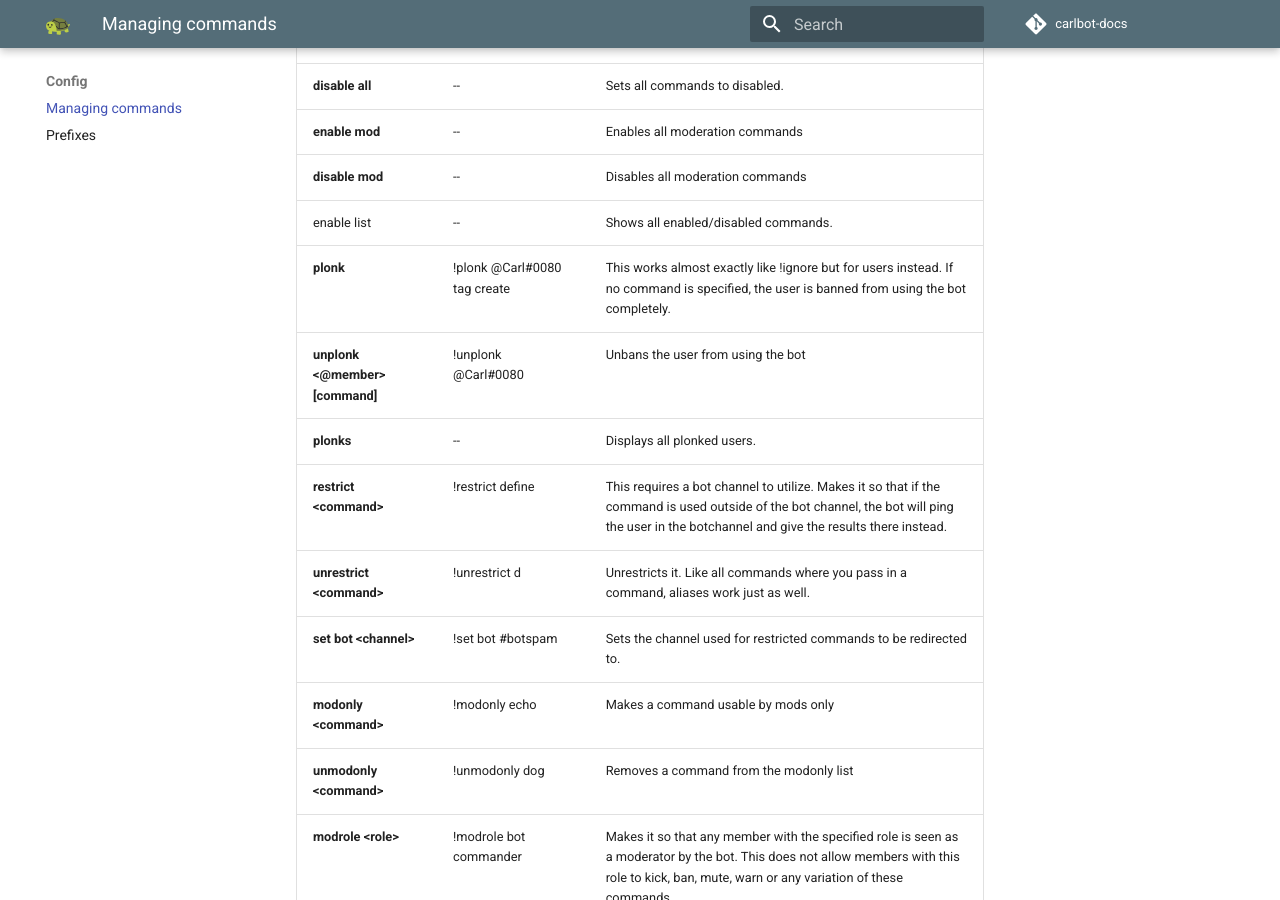
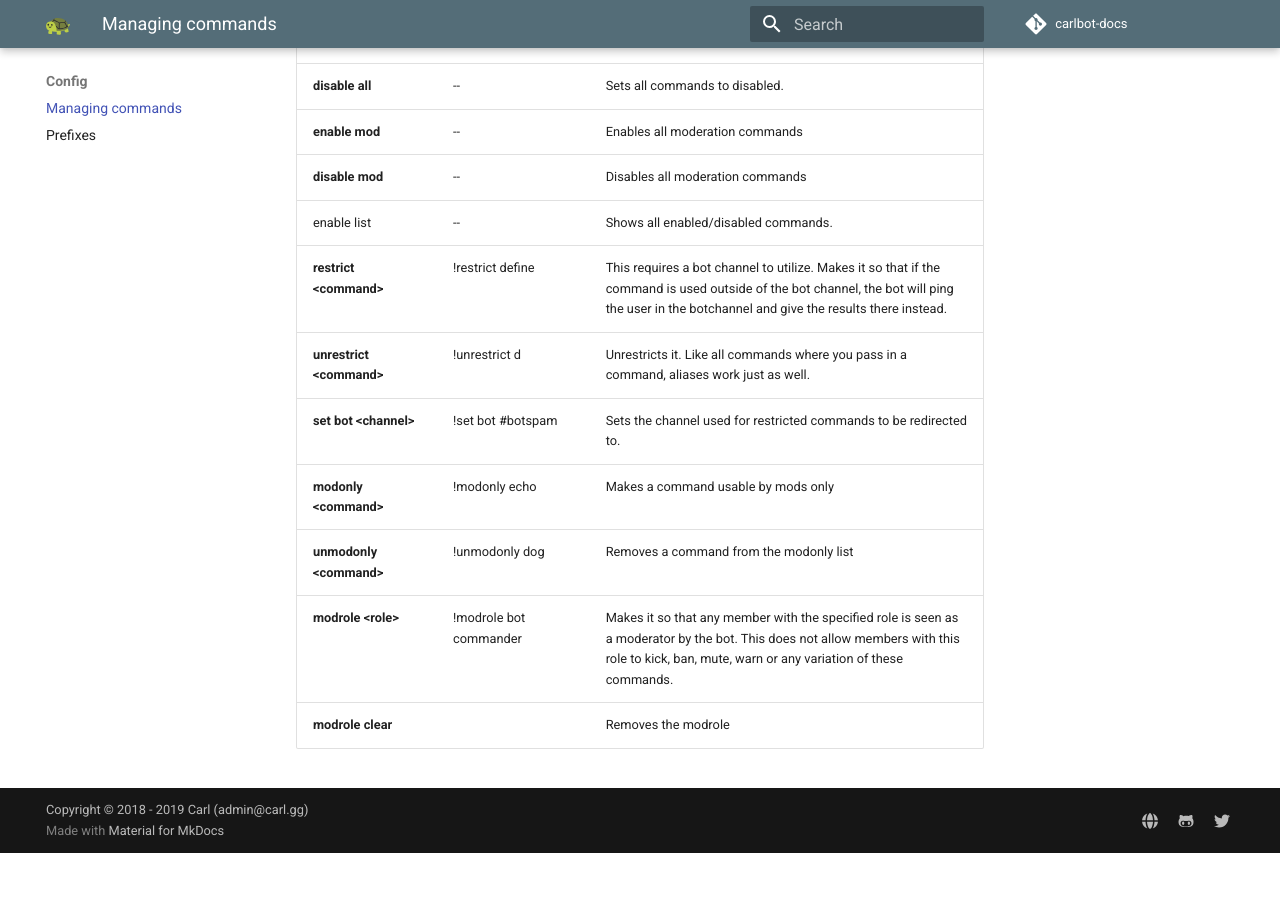
Before and after one commit to botlabs-gg/carlbot-docs, an MkDocs documentation site: the page built from docs/config/command-permissions.md, in a window 1280 px wide and 900 px high, scrolled down 1047 px. Built offline with MkDocs 1.6.1 and Material for MkDocs 9.7.7, drawn with Linux system fonts in a browser that asks for light colours; comment, search, counter and statistics services are not loaded; after the commit the page ends 1900 px from its top, so only the background shows below that.

Commit message:
Update command-permissions.md

```diff
--- a/docs/config/command-permissions.md
+++ b/docs/config/command-permissions.md
@@ -20,9 +20,6 @@
 | **enable mod** | -- | Enables all moderation commands |
 | **disable mod** | -- | Disables all moderation commands |
 | enable list | -- | Shows all enabled/disabled commands. |
-| **plonk** | !plonk @Carl\#0080 tag create | This works almost exactly like !ignore but for users instead. If no command is specified, the user is banned from using the bot completely. |
-| **unplonk &lt;@member&gt; \[command\]** | !unplonk @Carl\#0080 | Unbans the user from using the bot |
-| **plonks** | -- | Displays all plonked users. |
 | **restrict &lt;command&gt;** | !restrict define | This requires a bot channel to utilize. Makes it so that if the command is used outside of the bot channel, the bot will ping the user in the botchannel and give the results there instead. |
 | **unrestrict &lt;command&gt;** | !unrestrict d | Unrestricts it. Like all commands where you pass in a command, aliases work just as well. |
 | **set bot &lt;channel&gt;** | !set bot \#botspam | Sets the channel used for restricted commands to be redirected to. |
```
